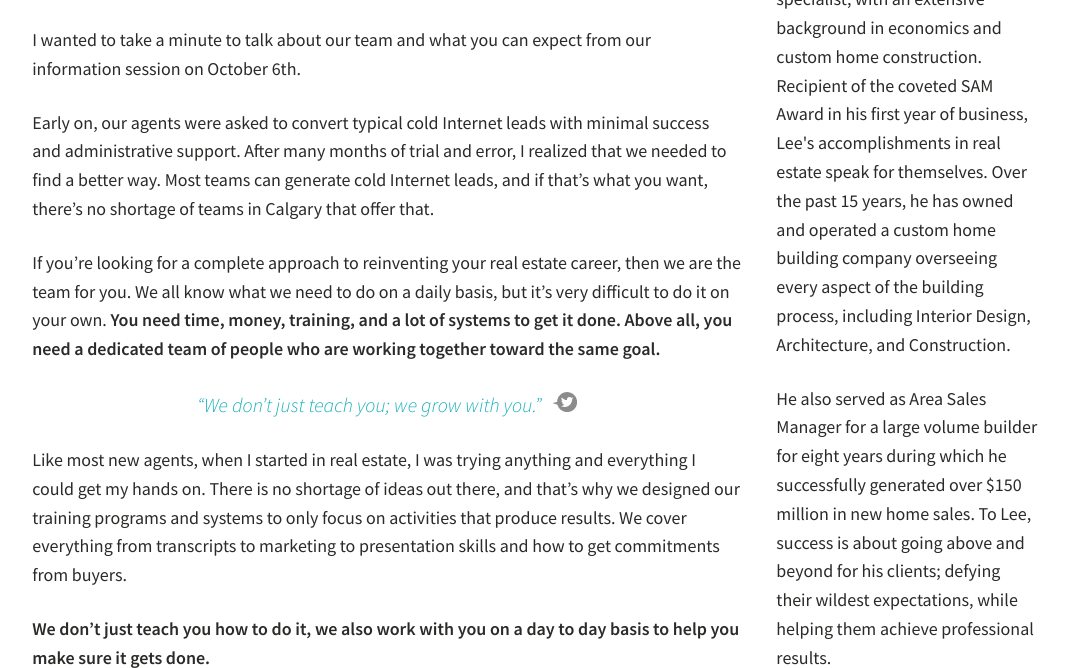
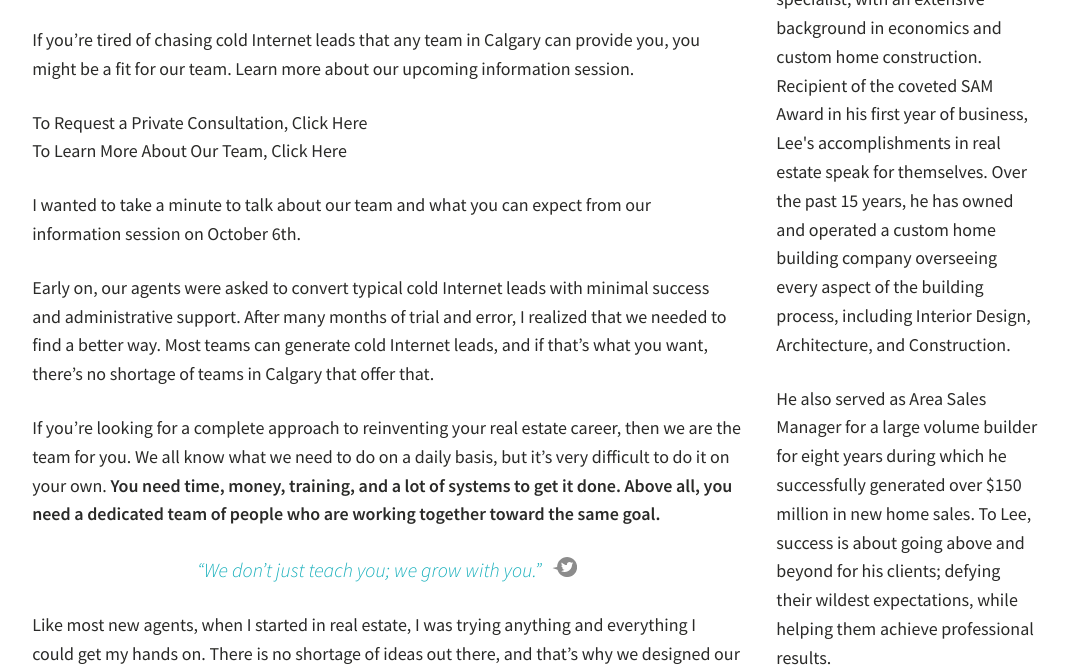
Before and after one commit to Vyral/lee-yousef-recruiting-blog, a Jekyll site: the page built from _posts/2016-09-22-come-learn-what-sets-us-apart.md, in a window 1280 px wide and 900 px high, scrolled down 686 px, cut to the strip 232-900 px from the top of the window. Shown: the whole strip, without its empty margins (97-1163 px from the left). Built offline with Jekyll 4.4.1, drawn with Linux system fonts in a browser that asks for light colours; nearby versions of some CDN libraries.

Commit message:
Updated '/_posts/2016-09-22-come-learn-what-sets-us-apart.md' via CloudCannon

```diff
--- a/_posts/2016-09-22-come-learn-what-sets-us-apart.md
+++ b/_posts/2016-09-22-come-learn-what-sets-us-apart.md
@@ -16,6 +16,11 @@ thumbnail: 'http://img.youtube.com/vi/qMaGvLY7Dvk/maxresdefault.jpg'
 
 <iframe src="https://www.youtube.com/embed/qMaGvLY7Dvk" allowfullscreen="" width="560" height="315" frameborder="0"></iframe>
 
+If you're tired of chasing cold Internet leads that any team in Calgary can provide you, you might be a fit for our team. Learn more about our upcoming information session.
+
+To Request a Private Consultation, Click Here
+<br>To Learn More About Our Team, Click Here
+
 I wanted to take a minute to talk about our team and what you can expect from our information session on October 6th.
 
 Early on, our agents were asked to convert typical cold Internet leads with minimal success and administrative support. After many months of trial and error, I realized that we needed to find a better way. Most teams can generate cold Internet leads, and if that's what you want, there's no shortage of teams in Calgary that offer that.
@@ -32,6 +37,5 @@ If you've ever considered working in a positive, supportive, and financially sta
 
 We are looking for a handful of agents and space is limited. If you share our vision and you'd like to learn more about what we do, come see us October 6th. If you have any further questions, feel free to reach out to me.
 
-
 [RSVP here to the October 6th event.](http://leeyousefrecruitme.wixsite.com/joinourteam/join-our-team)
-{: .center }
+{: .center}
```
